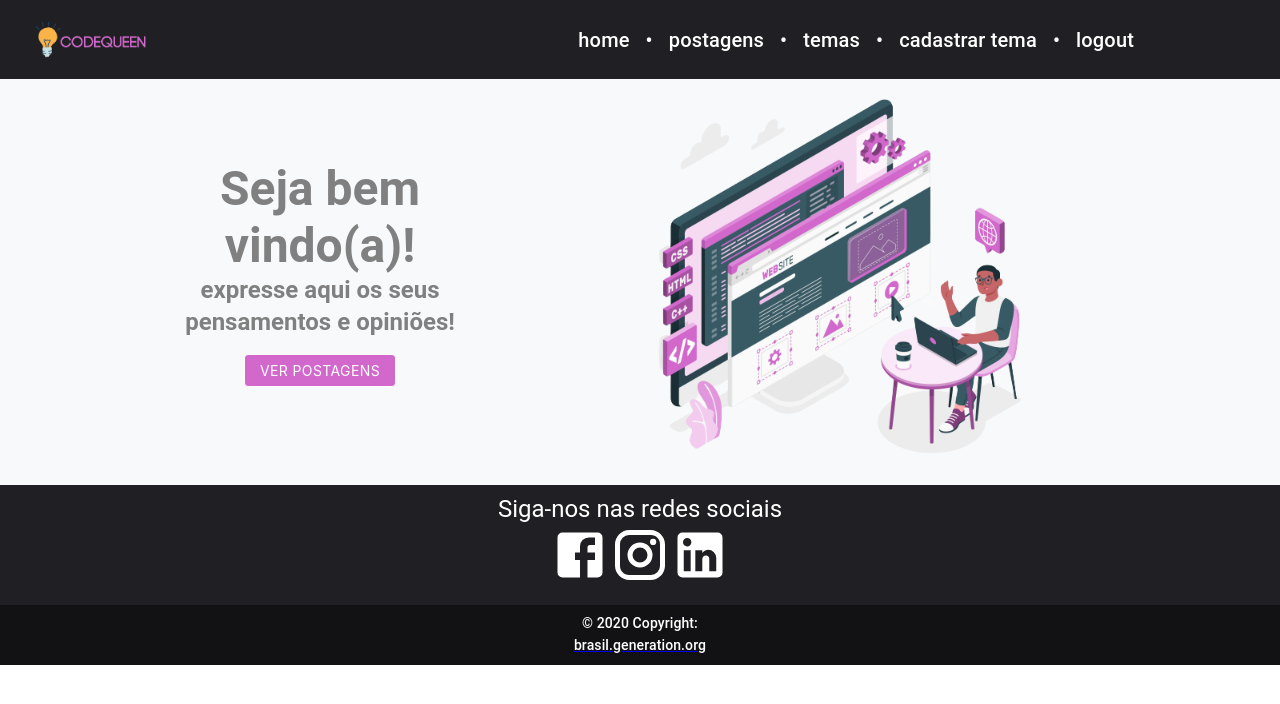
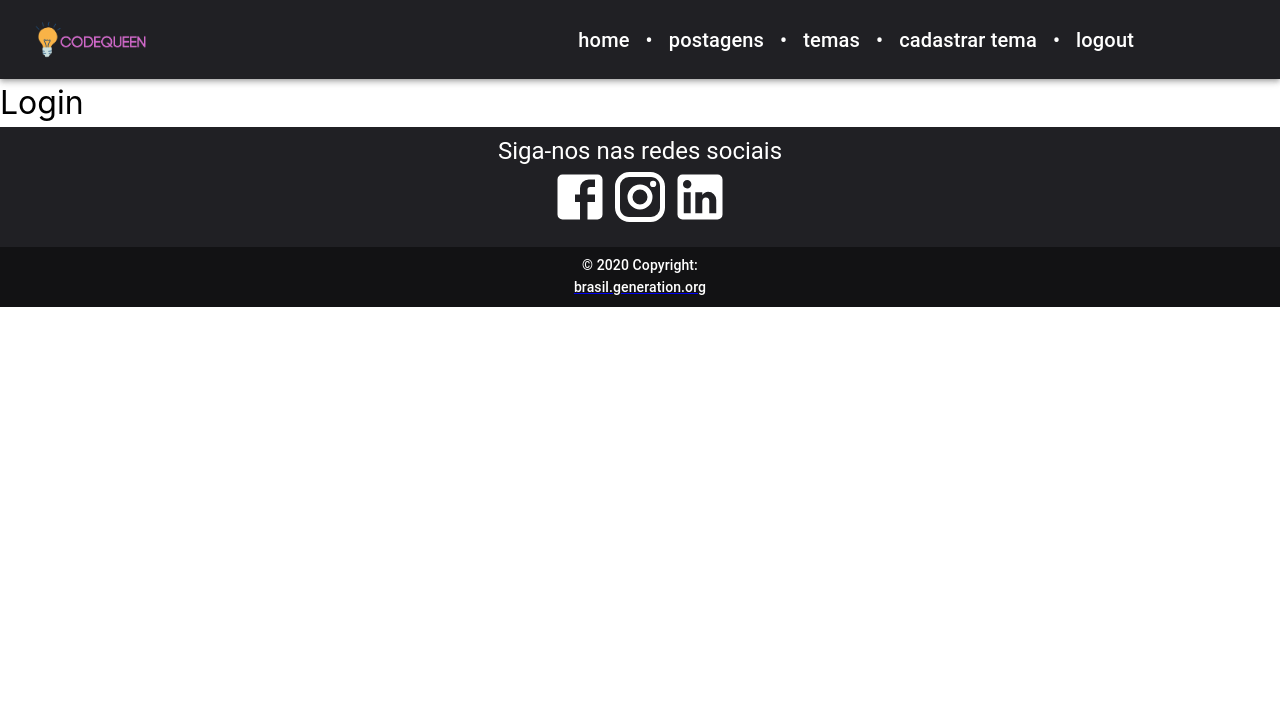
Before and after one commit to JuliaValerio/react_blog_pessoal, a React app: page /login in a window 1280 px wide. Shown: the top 704 px of the page. Built offline with nearby package versions, Linux system fonts and the light colour scheme; the HTML template or start-up script is replaced by a standard one.

Commit message:
Adicionando react router no projeto

```diff
--- a/src/App.tsx
+++ b/src/App.tsx
@@ -1,18 +1,24 @@
-import { Container } from '@mui/material';
+import { BrowserRouter, Route, Routes } from 'react-router-dom'
 import Home from './pages/home/Home';
+import Login from './pages/login/Login';
 import Navbar from './components/static/navbar/Navbar';
 import Footer from './components/static/footer/Footer';
 
 
-function App() {
-
+const App = () => {
   return (
-    <Container style={{width:"100%", height:"100vh", padding:"0", margin:0, maxWidth: '1500px'}}>
-      <Navbar />
-      <Home />
-      <Footer />
-    </Container>
-  );
+    <>
+      <BrowserRouter>
+        <Navbar />
+          <Routes>
+            <Route path="/" element={<Home />}/>
+            <Route path="/home" element={<Home />} />
+            <Route path="/login" element={<Login />}/>
+          </Routes>
+        <Footer />
+      </BrowserRouter>
+    </>
+  )
 }
 
 export default App
--- a/src/components/static/navbar/Navbar.css
+++ b/src/components/static/navbar/Navbar.css
@@ -0,0 +1,4 @@
+.text-decorator-none {
+  text-decoration: none;
+  color: white;
+}
--- a/src/components/static/navbar/Navbar.tsx
+++ b/src/components/static/navbar/Navbar.tsx
@@ -1,24 +1,26 @@
-import React from 'react';
 import { AppBar, Toolbar, Typography } from '@material-ui/core'
 import { Box } from '@mui/material'
+import { Link } from 'react-router-dom'
 import Logo from '../../../assets/img/CodeQueen.png'
-
+import './Navbar.css'
 
 function Navbar() {
     return (
         <>
-            <AppBar style={{backgroundColor: "#202024"}} position="static">
+            <AppBar style={{ backgroundColor: "#202024" }} position="static">
                 <Toolbar variant="dense">
                     <Box style={{ cursor: "pointer" }} >
-                        <img src={Logo} style={{width:"30%"}} />
+                        <img src={Logo} style={{ width: "30%" }} />
                     </Box>
 
                     <Box style={{ width: '100%' }} display="flex" justifyContent="center">
+                        <Link to='/home' className='text-decorator-none'>
                             <Box p={1} mx={1} style={{ cursor: "pointer" }}>
                                 <Typography variant="h6" color="initial">
                                     home
                                 </Typography>
                             </Box>
+                        </Link>
                         <Box p={1} mx={1}>
                             <Typography variant="h6" color="initial">
                                 •
@@ -54,11 +56,13 @@ function Navbar() {
                                 •
                             </Typography>
                         </Box>
+                        <Link to='/login' className='text-decorator-none'>
                             <Box p={1} mx={1} style={{ cursor: "pointer" }}>
                                 <Typography variant="h6" color="initial">
                                     logout
                                 </Typography>
                             </Box>
+                        </Link>
                     </Box>
 
                 </Toolbar>
--- /dev/null
+++ b/src/pages/login/Login.tsx
@@ -0,0 +1,7 @@
+function Login() {
+  return (
+      <h1>Login</h1>
+  )
+}
+
+export default Login
```
Also changed, not shown: package.json (+19 -11 lines), 1 other file (tests, documents, lock files or other folders). Lines whose indentation alone changed are shown as unchanged.
